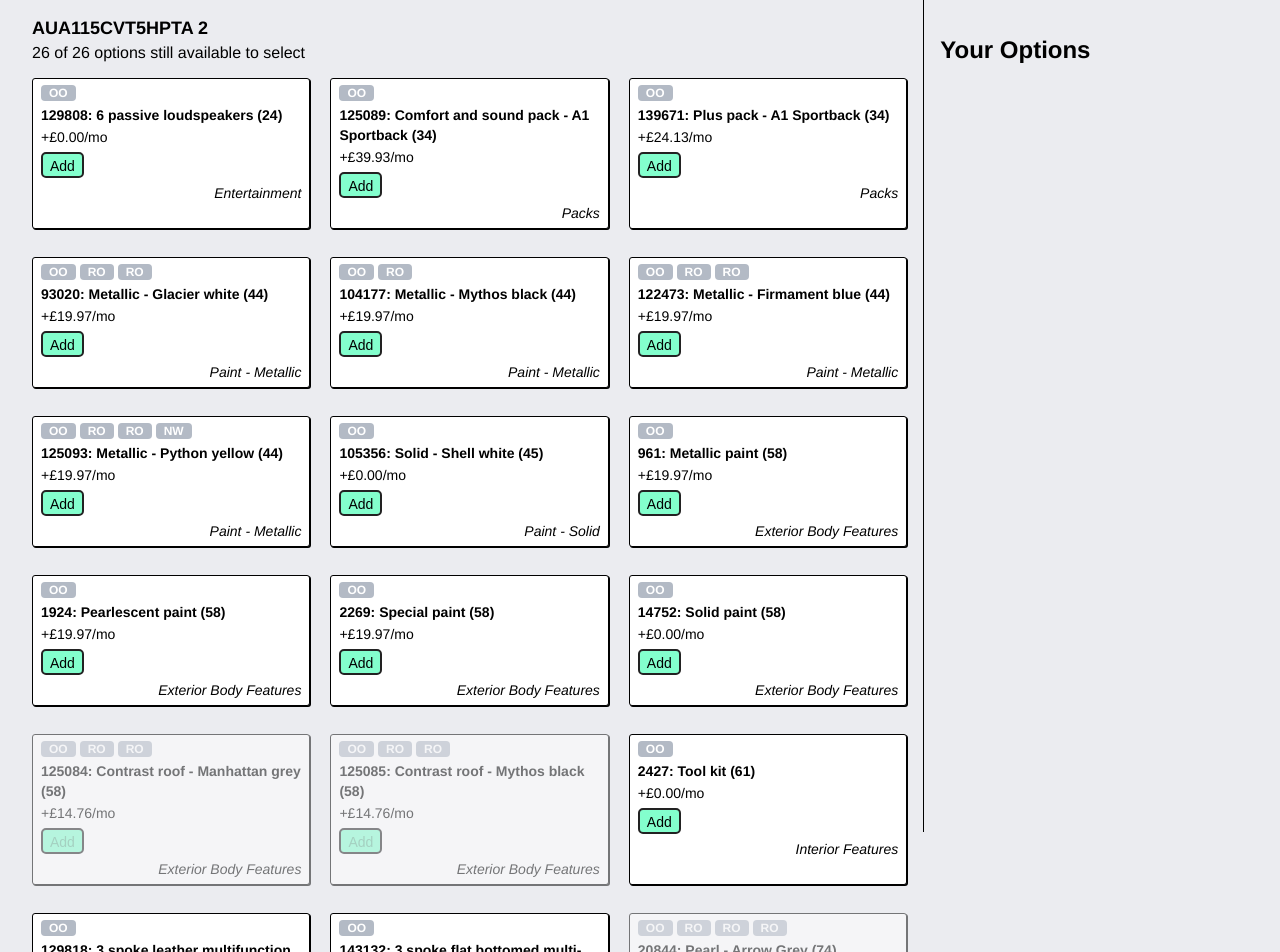
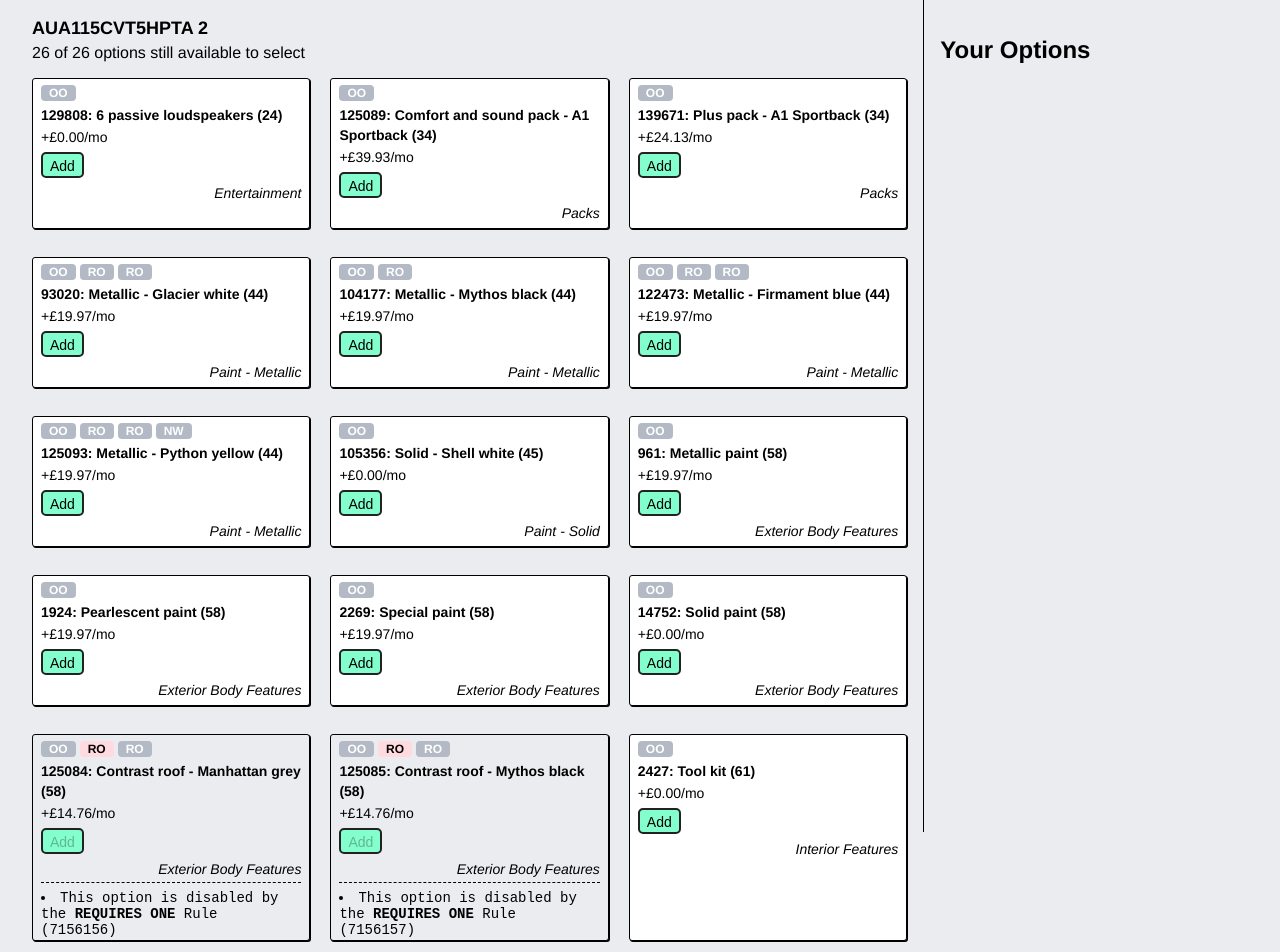
Before and after one commit to adamdawkins/options2020, a React (Create React App) app: page / in a window 1280 px wide. Shown: the top 952 px of the page. Built offline with nearby package versions, Linux system fonts and the light colour scheme.

Commit message:
Add "disabled by" information

```diff
--- a/src/App.css
+++ b/src/App.css
@@ -63,7 +63,7 @@ body {
 }
 
 .card.disabled {
-  opacity: .5;
+  background: #ebecf0;
   cursor: default;
 }
 
@@ -94,6 +94,12 @@ body {
   padding: .5em 0;
 }
 
+.card__debug {
+  border-top: 1px dashed;
+  padding-top: .5em;
+  font-family: monospace;
+}
+
 .card-label {
   float: left;
   font-size: 12px;
@@ -111,6 +117,11 @@ body {
 
 .card-label.selected {
   background: yellow;
+  color: black;
+}
+
+.card-label.warning {
+  background-color: #ffdadf;
   color: black;
 }
 
--- a/src/Option.js
+++ b/src/Option.js
@@ -2,7 +2,7 @@ import React from "react";
 import classNames from "classnames";
 
 import { contains } from "./utils";
-import { isEnabled } from "./helpers";
+import { isEnabled, isEnabledByRule, RULE_TYPE_NAMES } from "./helpers";
 
 export default function Option({
   state,
@@ -32,7 +32,8 @@ export default function Option({
           <span
             key={rule.id}
             className={classNames("card-label", {
-              selected: contains(rule.id, appliedRuleIds)
+              selected: contains(rule.id, appliedRuleIds),
+              warning: !isEnabledByRule(id, rule.id, state)
             })}
             title={rule.id}
           >
@@ -63,6 +64,18 @@ export default function Option({
         )}
       </div>
       <div className="card__category">{categoryDescription}</div>
+      {disabled && (
+        <div className="card__debug">
+          {rules
+            .filter(rule => !isEnabledByRule(id, rule.id, state))
+            .map(rule => (
+              <li key={rule.id}>
+                This option is disabled by the{" "}
+                <strong>{RULE_TYPE_NAMES[rule.type]}</strong> Rule ({rule.id})
+              </li>
+            ))}
+        </div>
+      )}
     </div>
   );
 }
--- a/src/helpers.js
+++ b/src/helpers.js
@@ -187,3 +187,48 @@ export const isEnabled = (optionId, state) => {
 
   return all(enabledByAppliedRules);
 };
+
+//           isEnabledByRule :: (id, id, State) -> Boolean
+export const isEnabledByRule = (optionId, ruleId, state) => {
+  if (contains(optionId, state.selectedOptionIds)) {
+    return true;
+  }
+
+  const option = state.options[optionId];
+  const rule = state.rules[ruleId];
+
+  // "REQUIRES ONE" is the only option that requires us to check the selected options regardless of
+  // if the rule is applied or not
+  const primaryRequiresOneRulesForOption = getRulesOfType(
+    option.ruleIds,
+    REQUIRES_ONE,
+    state
+  ).filter(({ primaryOptionId }) => primaryOptionId === optionId);
+
+  if (rule.type === REQUIRES_ONE && rule.primaryOptionId === optionId) {
+    return state.selectedOptionIds.some(id => contains(id, rule.optionIds));
+  }
+
+  if (contains(ruleId, state.appliedRuleIds)) {
+    if (rule.type === ONE_OF) {
+      return false;
+    }
+
+    if (rule.type === NOT_WITH) {
+      return !contains(rule.primaryOptionId, state.selectedOptionIds);
+    }
+
+    return true;
+  }
+
+  return true;
+};
+
+export const RULE_TYPE_NAMES = {
+  [ONE_OF]: "ONE OF",
+  [REQUIRES_ONE]: "REQUIRES ONE",
+  [REQUIRES_ALL]: "REQUIRES ALL",
+  [NOT_WITH]: "NOT WITH",
+  [INCLUDED_IN]: "INCLUDED IN",
+  [INCLUDE_ONE]: "INCLUDED ONE"
+};
```
